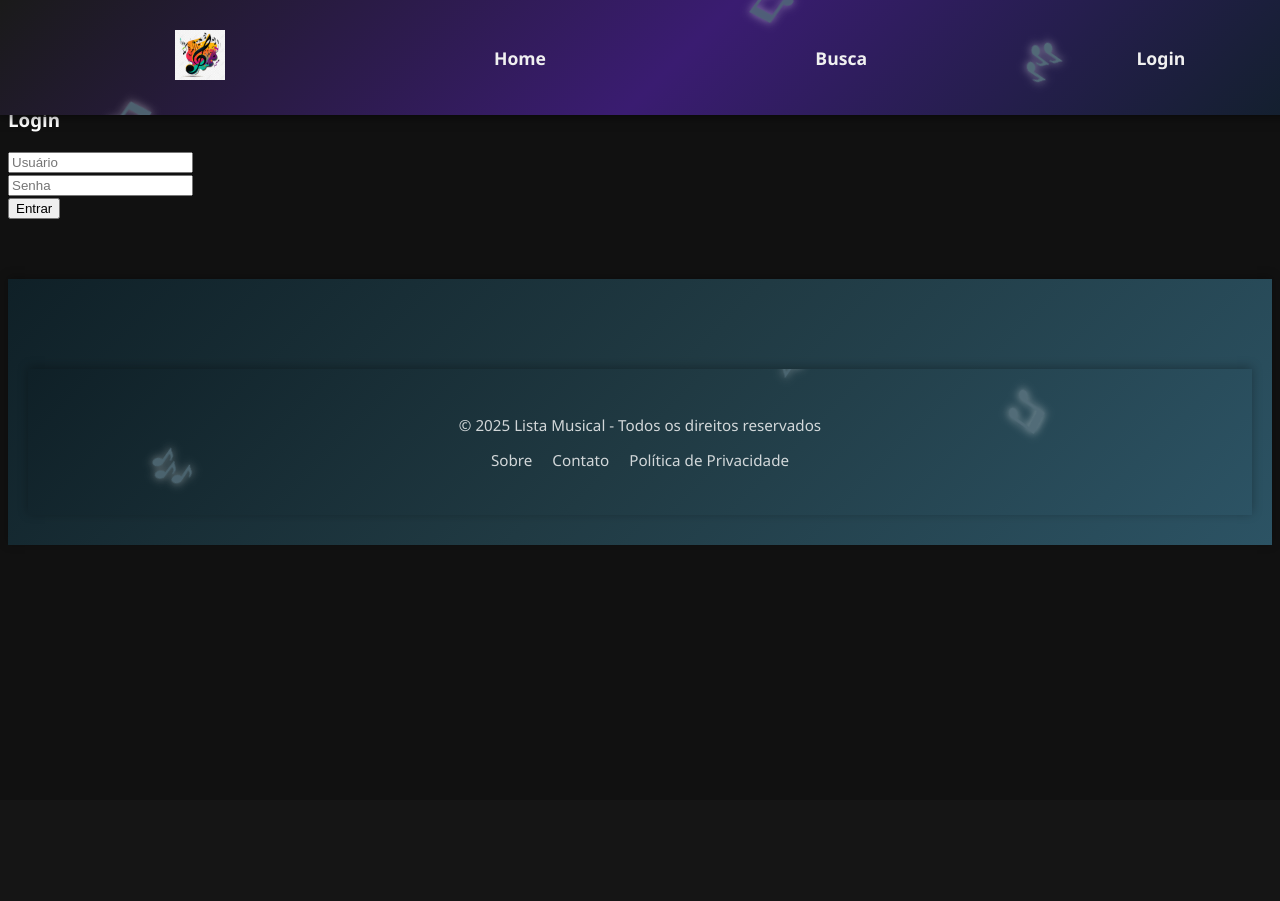
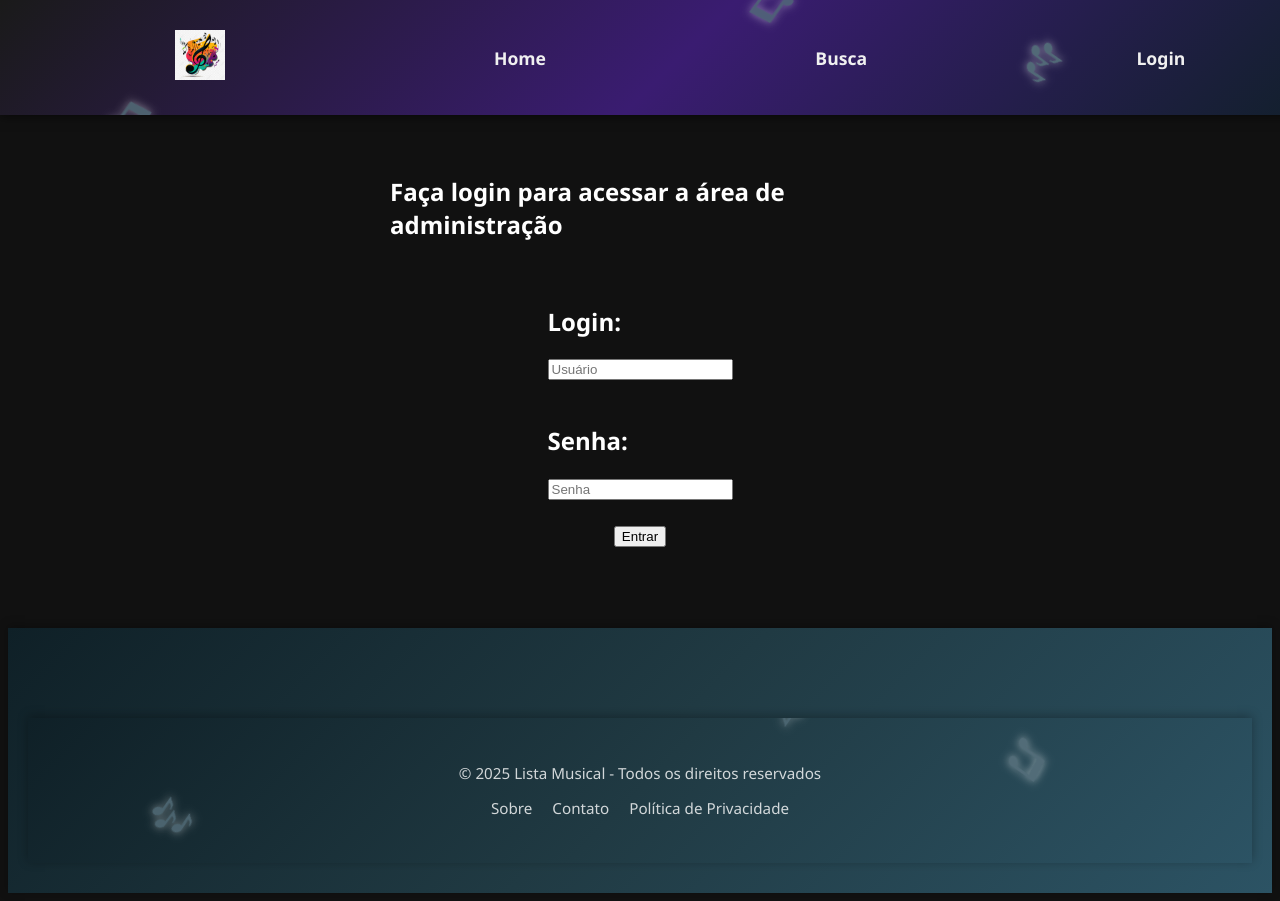
Before and after one commit to luizgumz/projeto, a PHP site: page /main/login.php in a window 1280 px wide. Before the commit the page ends 545 px from the top, so only its background shows below. Run offline with PHP 8.4, Linux system fonts and the light colour scheme.

Commit message:
Atualização final

```diff
--- a/main/login.php
+++ b/main/login.php
@@ -31,16 +31,21 @@
     <title>Musica/login</title>
     <link rel="stylesheet" href="/projeto/includes/header.css">
     <link rel="stylesheet" href="/projeto/includes/footer.css">
+    <link rel="stylesheet" href="/projeto/main/style_login.css">
 </head>
 <body>
     <?php include_once $_SERVER['DOCUMENT_ROOT'].'/projeto/includes/header.php'; ?>
-    <form action="/projeto/functions/valida_login.php" method="POST" class="container mt-5">
-        <h3>Login</h3>
+    <form action="/projeto/functions/valida_login.php" method="POST" class="container-mt-5">
+
+        <br>
+        <h2>Faça login para acessar a área de administração</h2>
 
         <div>
+            <h2>Login:</h2>
             <input type="text" name="usuario" required placeholder="Usuário"><br>
         </div>
         <div>
+            <h2>Senha:</h2>
             <input type="password" name="senha" required placeholder="Senha"><br>
         </div>
         <div>
--- /dev/null
+++ b/main/style_login.css
@@ -0,0 +1,11 @@
+.container-mt-5 {
+
+    display: flex;
+    flex-direction: column;
+    gap: 1.5rem;
+    margin: 0 auto;
+    justify-content: center;
+    align-items: center;
+    height: 60vh;
+    width: 500px;
+}
```
Also changed, not shown: 1 other file.
